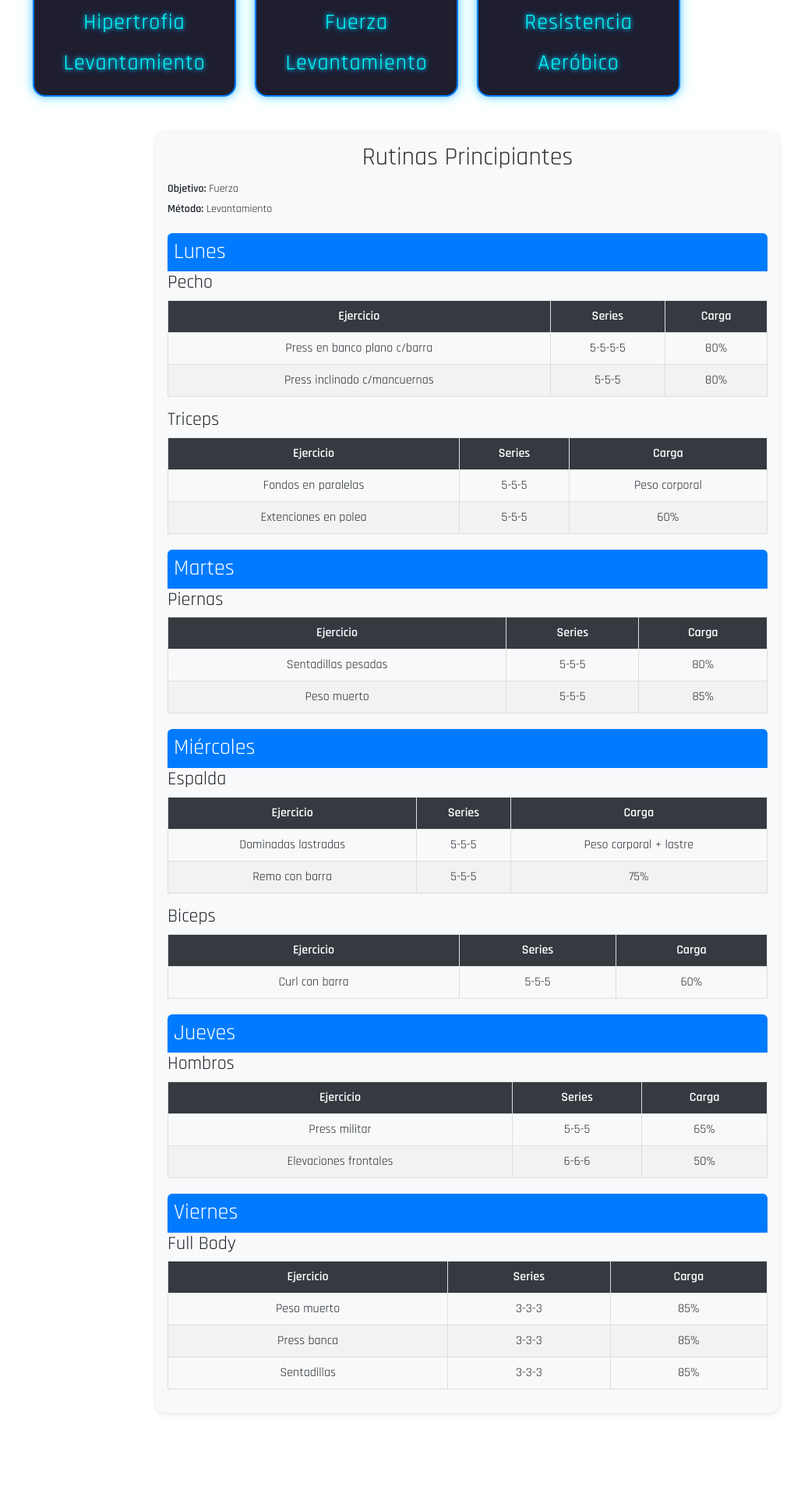
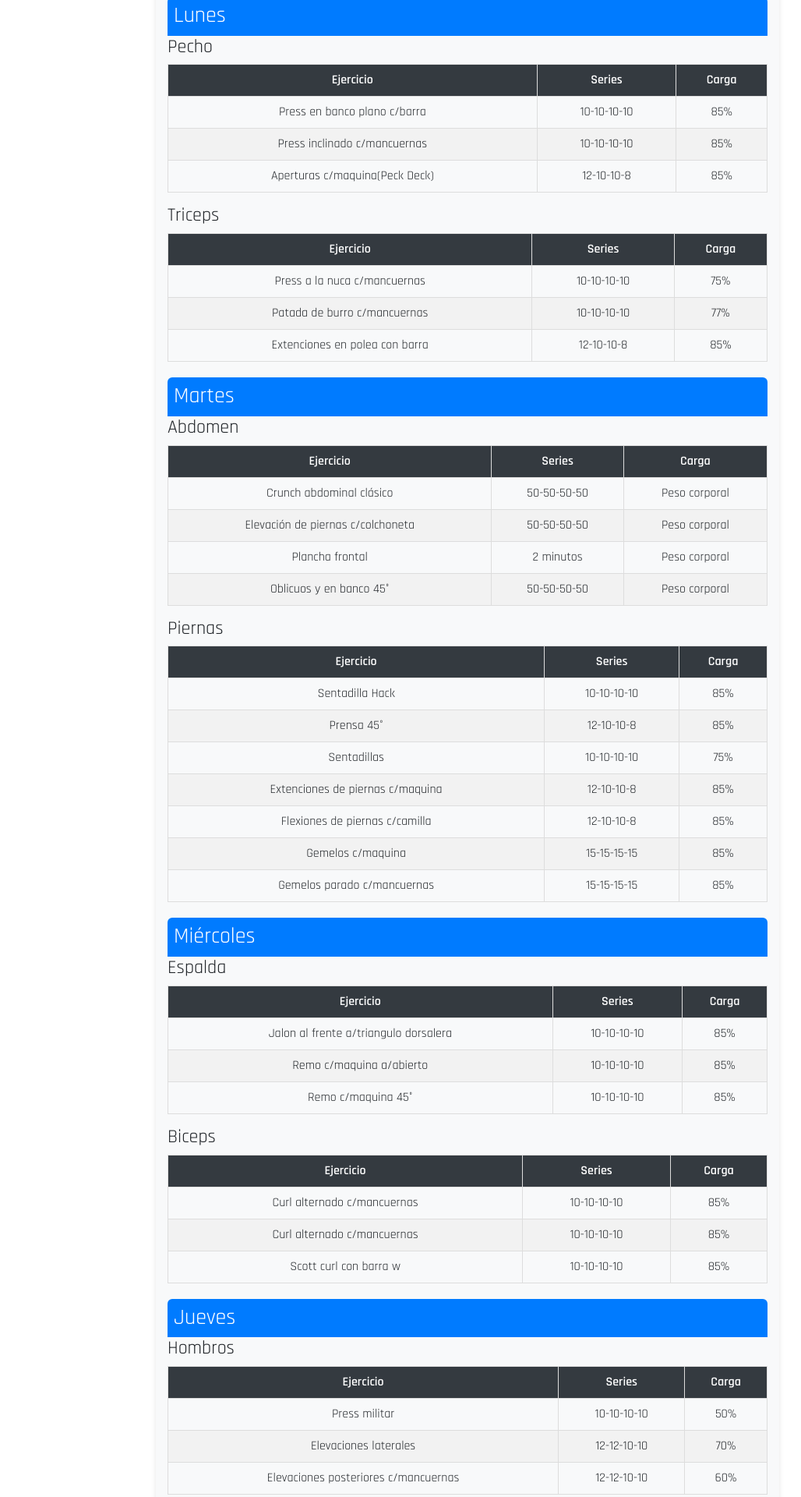
Before and after one commit to placidovera/rutinas-react, a React (Vite) app: page / in a window 1280 px wide. Shown: the part 320-2240 px from the top of the page at 78% size, without its empty margins (40-1068 px from the left). Before the commit the page ends 2152 px from the top, so only its background shows below. Built offline with nearby package versions, Linux system fonts and the light colour scheme.

Commit message:
probando

```diff
--- a/src/App.jsx
+++ b/src/App.jsx
@@ -7,7 +7,7 @@ const App = () => {
   return (
     <>
     <NavBar/>
-    <ItemlistContainer/>
+    {/* <ItemlistContainer/> */}
     <ItemDetailContainer/>
     </>
   )
--- a/src/baseDeDatos.js
+++ b/src/baseDeDatos.js
@@ -232,8 +232,179 @@ export const misRutinas = [
         ]
       }
     ]
+  }, {
+    id: 4,
+    nombre: "Rutinas Principiantes",
+    objetivo: "Resistencia",
+    metodo: "Aeróbico",
+    semana: [
+      {
+        dia: "Lunes",
+        bloques: [
+          {
+            musculos: ["Pecho", "Triceps"],
+            ejercicios: [
+              { nombre: "Push-ups", series: "20-20-15", carga: "Peso corporal" },
+              { nombre: "Fondos en paralelas", series: "15-15-15", carga: "Peso corporal" }
+            ]
+          }
+        ]
+      },
+      {
+        dia: "Martes",
+        bloques: [
+          {
+            musculos: ["Piernas"],
+            ejercicios: [
+              { nombre: "Sentadillas con salto", series: "20-20-20", carga: "Peso corporal" },
+              { nombre: "Estocadas caminando", series: "20-20", carga: "Peso corporal" }
+            ]
+          }
+        ]
+      },
+      {
+        dia: "Miércoles",
+        bloques: [
+          {
+            musculos: ["Cardio"],
+            ejercicios: [
+              { nombre: "Correr en cinta", series: "15 min", carga: "Ritmo medio" },
+              { nombre: "Burpees", series: "15-15-15", carga: "Peso corporal" }
+            ]
+          }
+        ]
+      },
+      {
+        dia: "Jueves",
+        bloques: [
+          {
+            musculos: ["Hombros", "Core"],
+            ejercicios: [
+              { nombre: "Plancha", series: "1 min - 1 min - 1 min", carga: "Peso corporal" },
+              { nombre: "Elevaciones laterales rápidas", series: "20-20-20", carga: "Peso corporal" }
+            ]
+          }
+        ]
+      },
+      {
+        dia: "Viernes",
+        bloques: [
+          {
+            musculos: ["Full Body"],
+            ejercicios: [
+              { nombre: "Circuito HIIT (jumping jacks, burpees, mountain climbers)", series: "3 rondas", carga: "Intensidad alta" }
+            ]
+          }
+        ]
+      }
+    ]
   },
-
+ {
+    id: 5,
+    nombre: "Rutinas Itermedios",
+    objetivo: "Hipertrofia",
+    metodo: "Levantamiento",
+    semana: [
+      {
+        dia: "Lunes",
+        bloques: [
+          {
+            musculos: ["Pecho"],
+            ejercicios: [
+              { nombre: "Press en banco plano c/barra", series: "10-10-10-10", carga: "85%" },
+              { nombre: "Press inclinado c/mancuernas", series: "10-10-10-10", carga: "85%" },
+              { nombre: "Aperturas c/maquina(Peck Deck)", series: "12-10-10-8", carga: "85%" }
+            ]
+          },
+          {
+            musculos: ["Triceps"],
+            ejercicios: [
+              { nombre: "Press a la nuca c/mancuernas", series: "10-10-10-10", carga: "75%" },
+              { nombre: "Patada de burro c/mancuernas", series: "10-10-10-10", carga: "77%" },
+              { nombre: "Extenciones en polea con barra", series: "12-10-10-8", carga: "85%" }
+            ]
+          }
+        ]
+      },
+      {
+        dia: "Martes",
+        bloques: [{  musculos: ["Abdomen"],
+            ejercicios: [
+           { nombre: "Crunch abdominal clásico", series: "50-50-50-50", carga: "Peso corporal" },
+           { nombre: "Elevación de piernas c/colchoneta", series: "50-50-50-50",carga: "Peso corporal" },
+           { nombre: "Plancha frontal", series: "2 minutos", carga: "Peso corporal" },
+           { nombre: "Oblicuos y en banco 45°", series: "50-50-50-50", carga: "Peso corporal" }
+            ]},
+          {
+            musculos: ["Piernas"],
+            ejercicios: [
+              { nombre: "Sentadilla Hack", series: "10-10-10-10", carga: "85%" },
+              { nombre: "Prensa 45°", series: "12-10-10-8", carga: "85%" },
+              { nombre: "Sentadillas", series: "10-10-10-10", carga: "75%" },
+              { nombre: "Extenciones de piernas c/maquina", series: "12-10-10-8", carga: "85%" },
+              { nombre: "Flexiones de piernas c/camilla", series: "12-10-10-8", carga: "85%" },
+              { nombre: "Gemelos c/maquina", series: "15-15-15-15", carga: "85%" },
+              { nombre: "Gemelos parado c/mancuernas", series: "15-15-15-15", carga: "85%" }
+            ]
+          }
+        ]
+      },
+      {
+        dia: "Miércoles",
+        bloques: [
+          {
+            musculos: ["Espalda"],
+            ejercicios: [
+              { nombre: "Jalon al frente a/triangulo dorsalera",series: "10-10-10-10", carga: "85%" },
+              { nombre: "Remo c/maquina a/abierto", series: "10-10-10-10", carga: "85%" },
+              { nombre: "Remo c/maquina 45° ", series: "10-10-10-10", carga: "85%" },
+            ]
+          },
+          {
+            musculos: ["Biceps"],
+            ejercicios: [
+              { nombre: "Curl alternado c/mancuernas", series: "10-10-10-10",carga: "85%" },
+              { nombre: "Curl alternado c/mancuernas", series: "10-10-10-10",carga: "85%" },
+              { nombre: "Scott curl con barra w", series: "10-10-10-10",carga: "85%" },
+            ]
+          }
+        ]
+      },
+      {
+        dia: "Jueves",
+        bloques: [
+          {
+            musculos: ["Hombros"],
+            ejercicios: [
+              { nombre: "Press militar", series: "10-10-10-10", carga: "50%" },
+              { nombre: "Elevaciones laterales", series: "12-12-10-10", carga: "70%" },
+              { nombre: "Elevaciones posteriores c/mancuernas", series: "12-12-10-10", carga: "60%" }
+            ]
+          },
+          { musculos: ["Abdomen"],
+            ejercicios: [
+            { nombre: "Crunch abdominal clásico", series: "50-50-50-50", carga: "Peso corporal" },
+            { nombre: "Elevación de piernas c/colchoneta", series: "50-50-50-50",carga: "Peso corporal" },
+            { nombre: "Plancha frontal", series: "2 minutos", carga: "Peso corporal" },
+            { nombre: "Oblicuos y en banco 45°", series: "50-50-50-50", carga: "Peso corporal" }
+            ]}
+        ]
+      },
+      {
+        dia: "Viernes",
+        bloques: [
+          {
+            musculos: ["Elige tu músculo"],
+            ejercicios: [
+              { nombre: "Ejercicio opcional 1", series: "10-10-10", carga: "50%" },
+              { nombre: "Ejercicio opcional 2", series: "12-10-8", carga: "50%" },
+              { nombre: "Ejercicio opcional 3", series: "15-12-10", carga: "50%" }
+            ]
+          }
+        ]
+      }
+    ]
+  },
   // ... resto igual que tenías
 ];
 
--- a/src/elementos/ItemDetailContainer/ItemDetailContainer.jsx
+++ b/src/elementos/ItemDetailContainer/ItemDetailContainer.jsx
@@ -6,7 +6,7 @@ const ItemDetailContainer = () => {
   const [rutina, setRutina] = useState(null)
 
   useEffect(() => {
-    getRutinaElegida(2)
+    getRutinaElegida(5)
       .then(res => setRutina(res))
       .catch(error => console.log(error))
   }, [])
```
